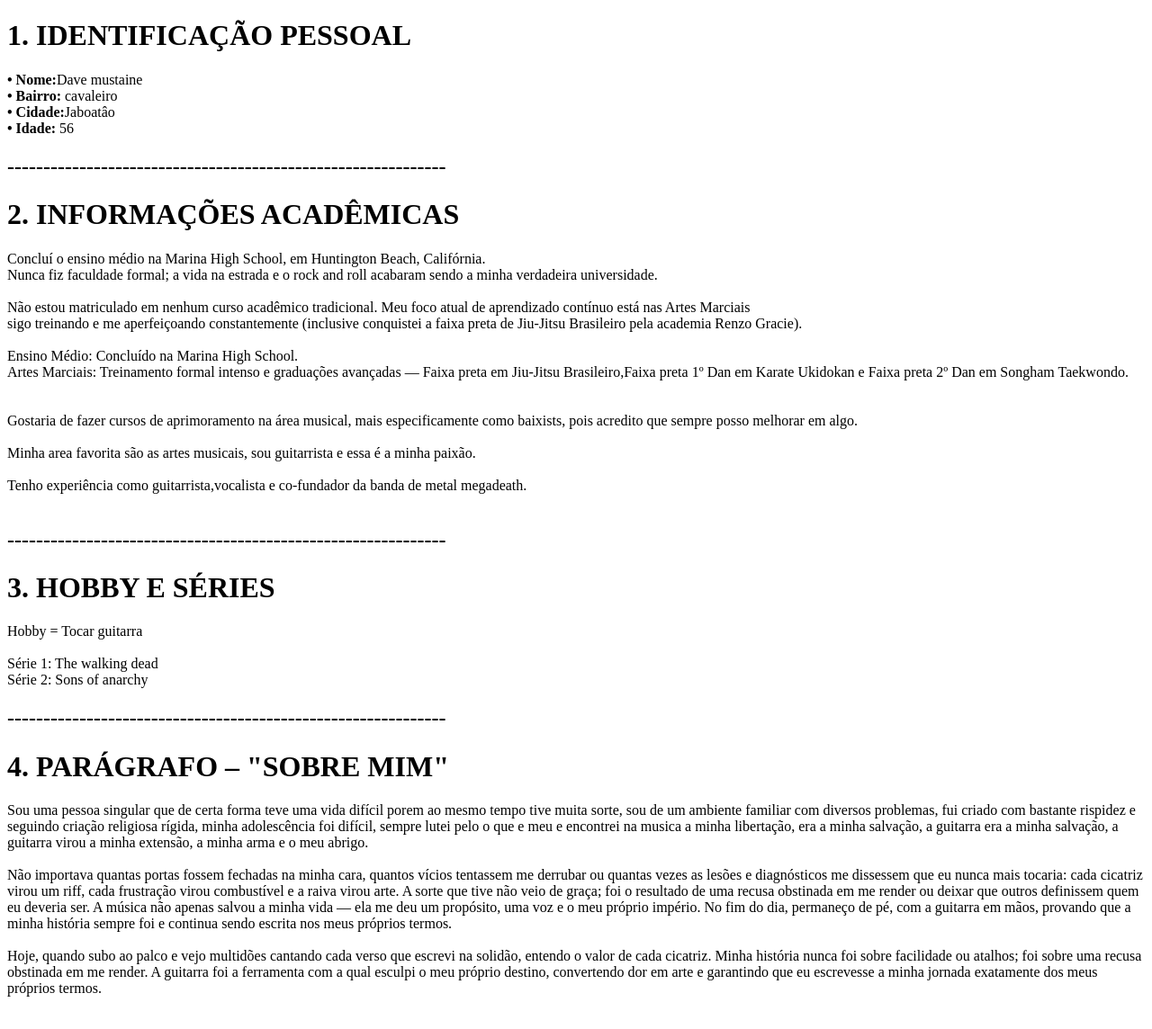
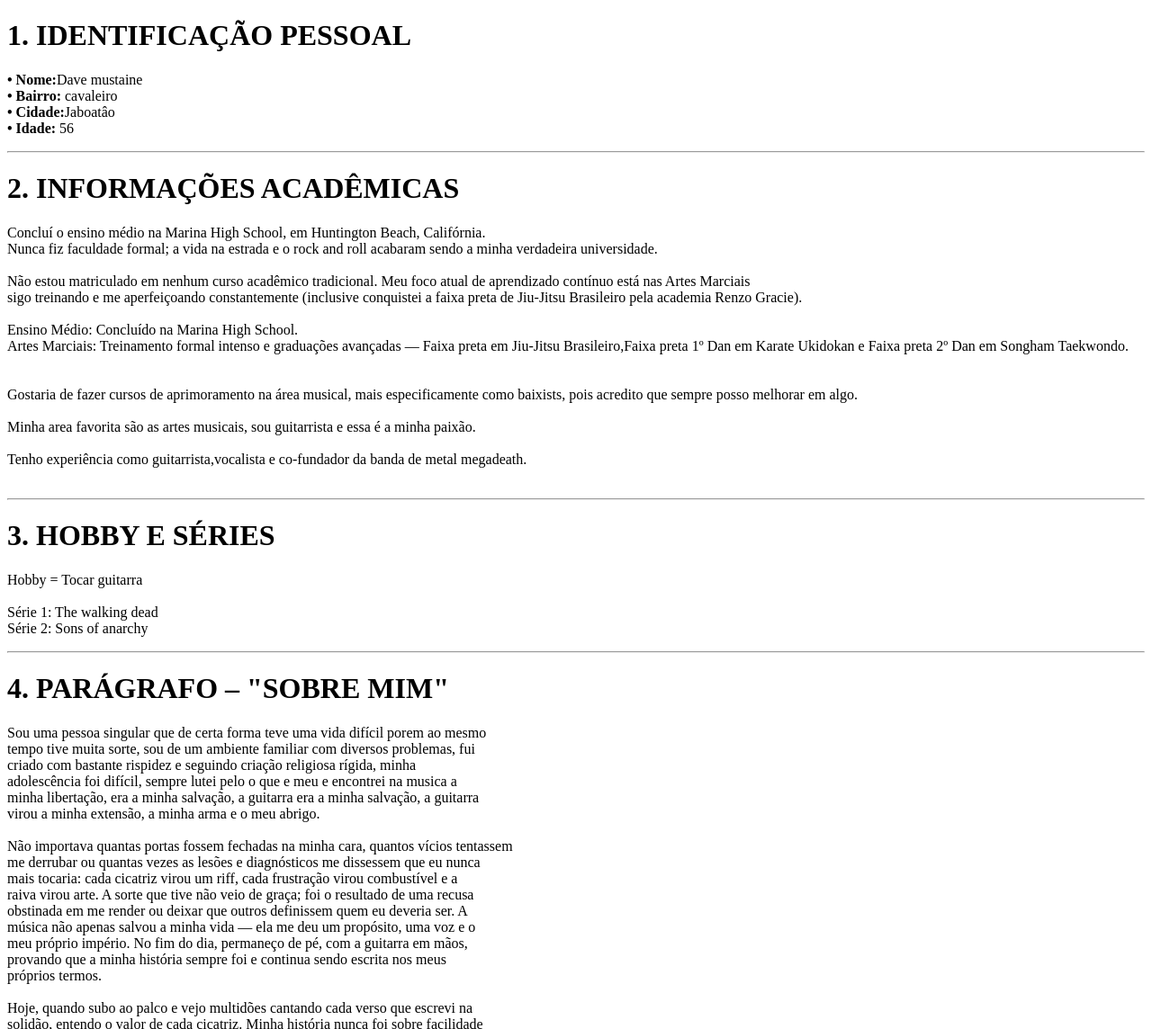
Before and after one commit to Rona-Dev-21/Cria-o-da-minha-biografia-projeto-senai, a plain HTML site: page index.html in a window 1280 px wide. Shown: the top 1144 px of the page at 90% size. Drawn offline with Linux system fonts and the light colour scheme.

Commit message:
Alterações na formatação.

```diff
--- a/index.html
+++ b/index.html
@@ -10,7 +10,7 @@
 <h1>1. IDENTIFICAÇÃO PESSOAL</h1>
 <p><b>• Nome:</b>Dave mustaine<br><b>• Bairro:</b> cavaleiro<br><b>• Cidade:</b>Jaboatâo<br><b>• Idade:</b> 56 </p>
 
-<h2>-------------------------------------------------------------</h2>
+<hr>
 
 <H1>2. INFORMAÇÕES ACADÊMICAS</H1>
 
@@ -25,7 +25,7 @@ Minha area favorita são as artes musicais, sou guitarrista e essa é a minha pa
 
 Tenho experiência como guitarrista,vocalista e co-fundador da banda de metal megadeath.<br><br></p>
 
-<h2>-------------------------------------------------------------</h2>
+<hr>
 
 <h1>3. HOBBY E SÉRIES</h1>
 
@@ -34,13 +34,14 @@ Tenho experiência como guitarrista,vocalista e co-fundador da banda de metal me
 Série 1: The walking dead
 <br>Série 2: Sons of anarchy</p>
 
-<h2>-------------------------------------------------------------</h2>
+<hr>
 
 <h1>4. PARÁGRAFO – "SOBRE MIM"</h1>
 
-<p>Sou uma pessoa singular que de certa forma teve uma vida difícil porem ao mesmo tempo tive muita sorte, sou de um ambiente familiar com diversos problemas, fui criado com bastante rispidez e seguindo criação religiosa rígida, minha adolescência foi difícil, sempre lutei pelo o que e meu e encontrei na musica a minha libertação, era a minha salvação, a guitarra era a minha salvação, a guitarra virou a minha extensão, a minha arma e o meu abrigo.<br><br>
-Não importava quantas portas fossem fechadas na minha cara, quantos vícios tentassem me derrubar ou quantas vezes as lesões e diagnósticos me dissessem que eu nunca mais tocaria: cada cicatriz virou um riff, cada frustração virou combustível e a raiva virou arte. A sorte que tive não veio de graça; foi o resultado de uma recusa obstinada em me render ou deixar que outros definissem quem eu deveria ser. A música não apenas salvou a minha vida — ela me deu um propósito, uma voz e o meu próprio império. No fim do dia, permaneço de pé, com a guitarra em mãos, provando que a minha história sempre foi e continua sendo escrita nos meus próprios termos.<br><br>
-Hoje, quando subo ao palco e vejo multidões cantando cada verso que escrevi na solidão, entendo o valor de cada cicatriz. Minha história nunca foi sobre facilidade ou atalhos; foi sobre uma recusa obstinada em me render. A guitarra foi a ferramenta com a qual esculpi o meu próprio destino, convertendo dor em arte e garantindo que eu escrevesse a minha jornada exatamente dos meus próprios termos.
+<p>Sou uma pessoa singular que de certa forma teve uma vida difícil porem ao mesmo <br>tempo tive muita sorte, sou de um ambiente familiar com diversos problemas, fui <br>criado com bastante rispidez e seguindo criação religiosa rígida, minha <br>adolescência foi difícil, sempre lutei pelo o que e meu e encontrei na musica a <br>minha libertação, era a minha salvação, a guitarra era a minha salvação, a guitarra <br>virou a minha extensão, a minha arma e o meu abrigo.<br><br>
+Não importava quantas portas fossem fechadas na minha cara, quantos vícios tentassem <br>me derrubar ou quantas vezes as lesões e diagnósticos me dissessem que eu nunca <br>mais tocaria: cada cicatriz virou um riff, cada frustração virou combustível e a <br>raiva virou arte. A sorte que tive não veio de graça; foi o resultado de uma recusa <br>obstinada em me render ou deixar que outros definissem quem eu deveria ser. A <br>música não apenas salvou a minha vida — ela me deu um propósito, uma voz e o <br>meu próprio império. No fim do dia, permaneço de pé, com a guitarra em mãos, <br>provando que a minha história sempre foi e continua sendo escrita nos meus <br>próprios termos.<br><br>
+Hoje, quando subo ao palco e vejo multidões cantando cada verso que escrevi na <br>solidão, entendo o valor de cada cicatriz. Minha história nunca foi sobre facilidade <br>ou atalhos; foi sobre uma recusa obstinada em me render. A guitarra foi a <br>ferramenta com a qual esculpi o meu próprio destino, convertendo dor em arte e <br>garantindo que eu escrevesse a minha jornada exatamente dos meus próprios <br>termos.
+
 
 </p>
 
```
